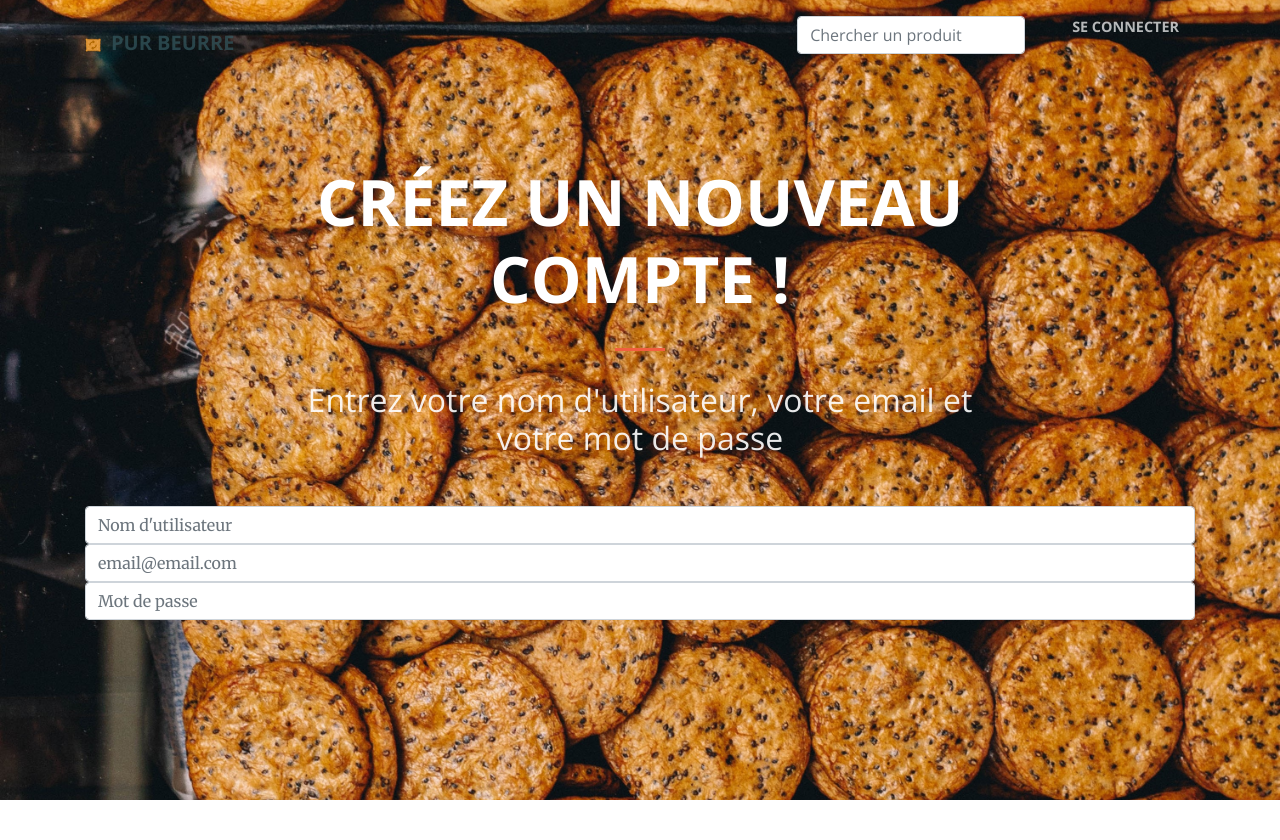
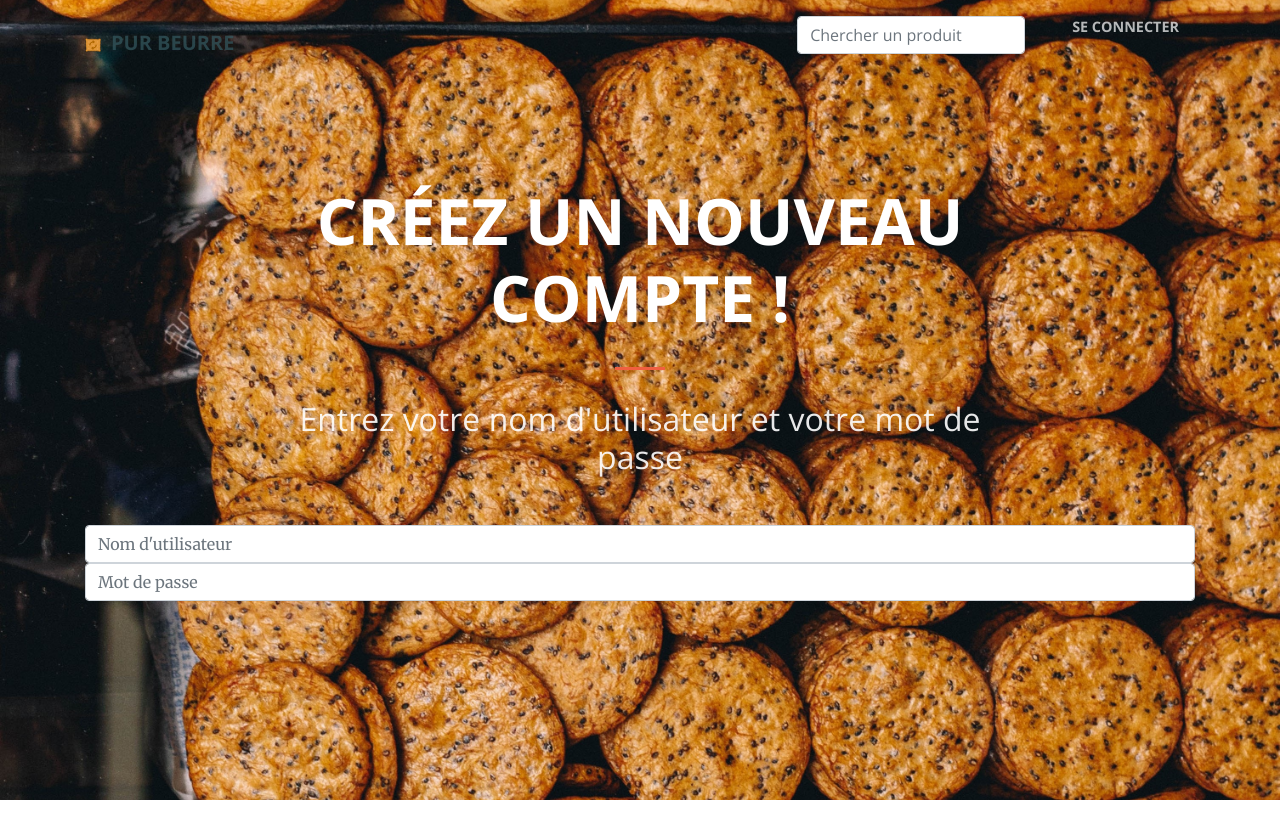
Before and after one commit to lauremenaut/2018_07_31_python_projet_8, a Django app: page /healthier_food/new_account/ in a window 1280 px wide. Shown: the top 840 px of the page. Run offline with Django 3.2, Linux system fonts and the light colour scheme; some libraries are stand-ins or nearby versions.

Commit message:
remove 'email' field

```diff
--- a/pur_beurre_lm/healthier_food/templates/pages/new_account.html
+++ b/pur_beurre_lm/healthier_food/templates/pages/new_account.html
@@ -13,18 +13,17 @@
         <hr>
       </div>
       <div class="col-lg-8 mx-auto">
-        <h2 class="text-faded mb-5">Entrez votre nom d'utilisateur, votre email et votre mot de passe</h2>
+        <h2 class="text-faded mb-5">Entrez votre nom d'utilisateur et votre mot de passe</h2>
       </div>
     </div>
 
     <div class="row">
         <div class="col-md-12 text-center">
-            <form action="{% url 'healthier_food:success_account' %}" method="post" accept-charset="utf-8">
+            <form action="{% url 'healthier_food:account_creation' %}" method="get" accept-charset="utf-8">
                 {% csrf_token %}
 
                 <div class="form-group">
-                    <input id="name" class="form-control" name="name" placeholder="Nom d'utilisateur">
-                    <input id="email" class="form-control" name="email" placeholder="email@email.com">
+                    <input id="username" class="form-control" name="username" placeholder="Nom d'utilisateur">
                     <input id="password" class="form-control" name="password" placeholder="Mot de passe">
                 </div>
             </form>
```
